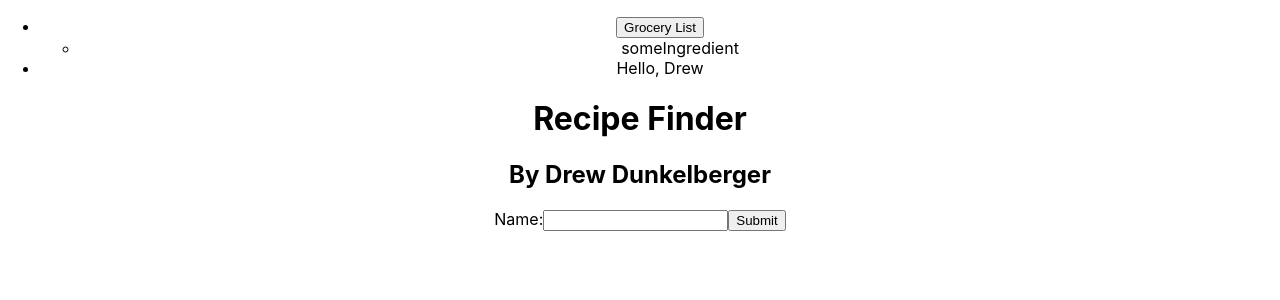
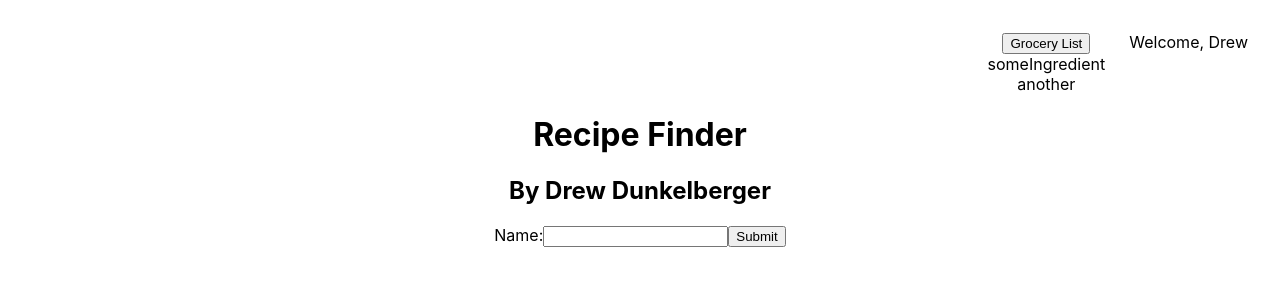
Before and after one commit to drewdunk10/react-recipe-finder, a React (Create React App) app: page / in a window 1280 px wide. Both pictures are taken after a click on the button "Grocery List". Shown: the top 300 px of the page. Built offline with nearby package versions, Linux system fonts and the light colour scheme.

Commit message:
Add grocery and ingredient dropdown functionality. Begin grocery bar styling

```diff
--- a/src/components/App/App.css
+++ b/src/components/App/App.css
@@ -1,3 +1,4 @@
 .App {
   text-align: center;
+  margin: 2em;
 }
--- a/src/components/App/App.js
+++ b/src/components/App/App.js
@@ -7,7 +7,7 @@ import {useState} from "react";
 
 const user = {
     name: 'Drew',
-    groceryList: ["someIngredient"]
+    groceryList: ["someIngredient", "another"]
 }
 
 function App() {
--- /dev/null
+++ b/src/components/GroceryList/GroceryList.css
@@ -0,0 +1,26 @@
+.user-bar {
+    display: flex;
+    justify-content: right;
+    gap: 1.5em;
+    /* Hide bullet point and remove its spacing */
+    list-style: none;
+    padding: 0;
+}
+
+.dropdown {
+    display: flex;
+    flex-direction: column;
+    justify-content: center;
+    /* Hide bullet point and remove its spacing */
+    list-style: none;
+    padding: 0;
+}
+
+.hidden-list {
+    display: none;
+}
+
+.expanded-list {
+    display: block;
+    margin: auto 0;  /* Override main section margin. */
+}
--- a/src/components/GroceryList/GroceryList.js
+++ b/src/components/GroceryList/GroceryList.js
@@ -1,15 +1,18 @@
-import {useContext} from "react";
+import {useContext, useState} from "react";
 import UserContext from "../User/User";
+import './GroceryList.css';
 
 function GroceryList() {
     const user = useContext(UserContext);
+    const [isHidden, setHidden] = useState(true)
 
     return(
-        <ul>
+        <div className={"flex: 1 1 auto;"}>
+            <ul className={"user-bar"}>
                 <li>
-                <button>Grocery List</button>
-                <section>
-                    <ul>
+                    <button type="button" onClick={() => setHidden(!isHidden)}>Grocery List</button>
+                    <section className={isHidden ? "hidden-desc" : "expanded-desc"}>
+                        <ul className={"dropdown"}>
                             {
                                 // Display each ingredient as a list item.
                                 user.groceryList.map(ingredient =>
@@ -22,8 +25,9 @@ function GroceryList() {
 
                     </section>
                 </li>
-            <li>Hello, {user.name}</li>
+                <li>Welcome, {user.name}</li>
             </ul>
+        </div>
     );
 }
 
--- /dev/null
+++ b/src/components/RecipeCard/RecipeCard.css
@@ -0,0 +1,12 @@
+.hidden-desc {
+    display: none;
+}
+
+.expanded-desc {
+    display: block;
+    margin: auto 0;  /* Override main section margin. */
+}
+
+.recipe-card {
+    text-align: left;
+}
--- a/src/components/RecipeCard/RecipeCard.js
+++ b/src/components/RecipeCard/RecipeCard.js
@@ -1,27 +1,35 @@
+import './RecipeCard.css'
+import {useState} from "react";
+
 export default RecipeCard;
 
 // TODO: Create a separate view/page for viewing ingredients and description
 function RecipeCard({image, name, cookTime, prepTime, recipeYield, desc, ingredients}) {
+    const [isHidden, setHidden] = useState(true)
+
     return(
         <article className="recipe-card">
-            <img className="recipe" src={image} alt="Recipe for ${recipe.name}."/>
-                <section className="event-card-body">
+            <img className="recipe" src={image} alt={"Some Recipe."}/>
+                <section>
                     <h3>{name}</h3>
                     <p><strong>Cook Time: </strong>{cookTime}</p>
                     <p><strong>Prep Time: </strong>{prepTime}</p>
                     <p><strong>Yield: </strong>{recipeYield}</p>
-                    <button type="button" onClick={onView}>View Recipe</button>
-                    <section className="hidden-desc">
+                    <button type="button" onClick={() => setHidden(!isHidden)}>View Recipe</button>
+                    <section className={isHidden ? "hidden-desc" : "expanded-desc"}>
                         <p>{desc}</p>
                         <p>{ingredients}</p>
+                        <ul>
+                            {
+                                ingredients.map(item =>
+                                    <li>
+                                        {item}
+                                    </li>
+                                )
+                            }
+                        </ul>
                     </section>
                 </section>
         </article>
     );
 }
-
-// Listener to expand or collapse event description.
-function onView(event) {
-    // If description is hidden, then show it (and vice versa).
-    event.target.className = (event.target.className === "hidden-desc") ? "expanded-desc" : "hidden-desc";
-}
```
Lines whose indentation alone changed are shown as unchanged.
